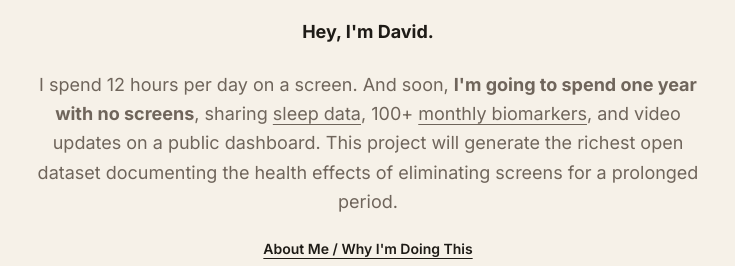
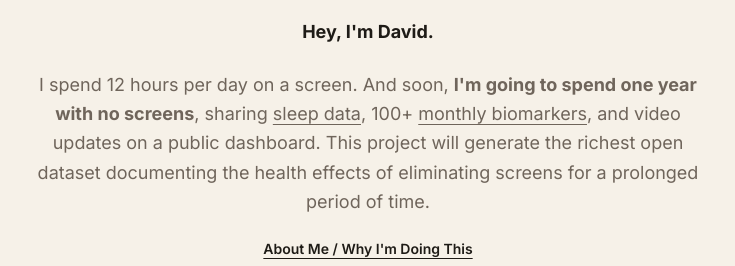
Before and after one commit to dvdaines/year-unplugged-dashboard, a Next.js app: page / in a window 1280 px wide. Shown: the part 245-511 px from the top of the page, without its empty margins (272-1007 px from the left). Built offline with nearby package versions, Linux system fonts and the light colour scheme.

Commit message:
update copy

```diff
--- a/app/page.tsx
+++ b/app/page.tsx
@@ -40,7 +40,7 @@ export default function Home() {
           {/* Conversational one-liner */}
           <p className="text-base sm:text-lg leading-relaxed text-muted-ink">
             I spend 12 hours per day on a screen. And soon, <strong>I&apos;m going to spend one year with no screens</strong>, sharing <a href="https://ouraring.com" className="underline underline-offset-4 hover:opacity-80">sleep data</a>, 100+ <a href="https://superpower.com/biomarkers" className="underline underline-offset-4 hover:opacity-80">monthly biomarkers</a>, and video
-            updates on a public dashboard. This project will generate the richest open dataset documenting the health effects of eliminating screens for a prolonged period.
+            updates on a public dashboard. This project will generate the richest open dataset documenting the health effects of eliminating screens for a prolonged period of time.
           </p>
 
           {/* About Me link */}
```
